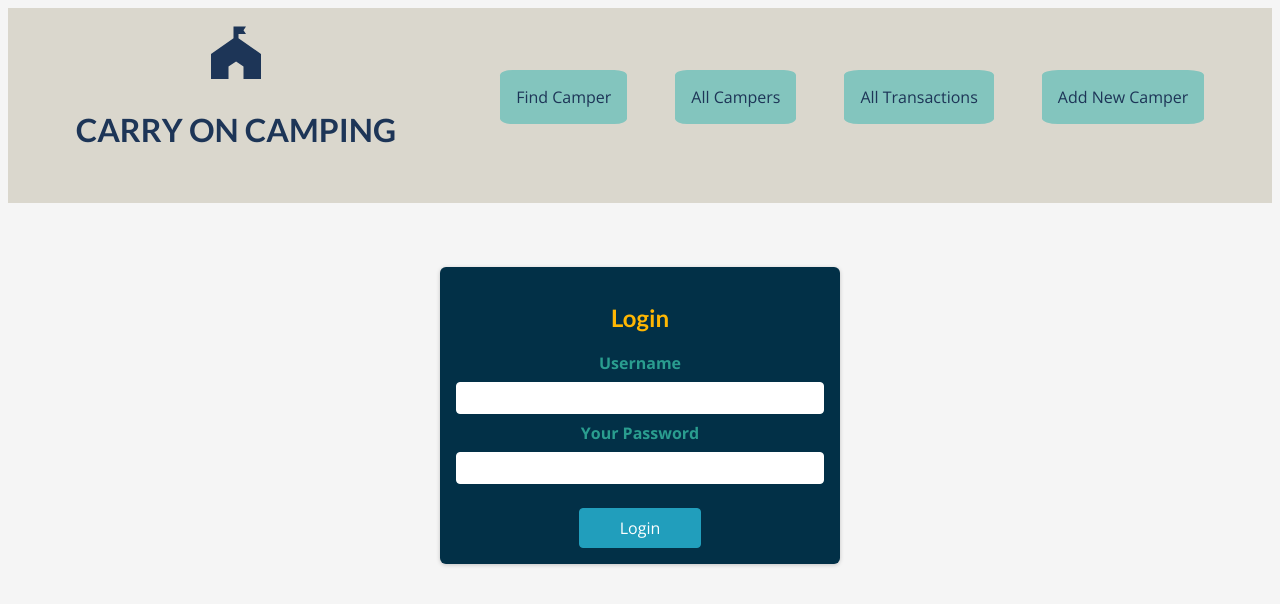
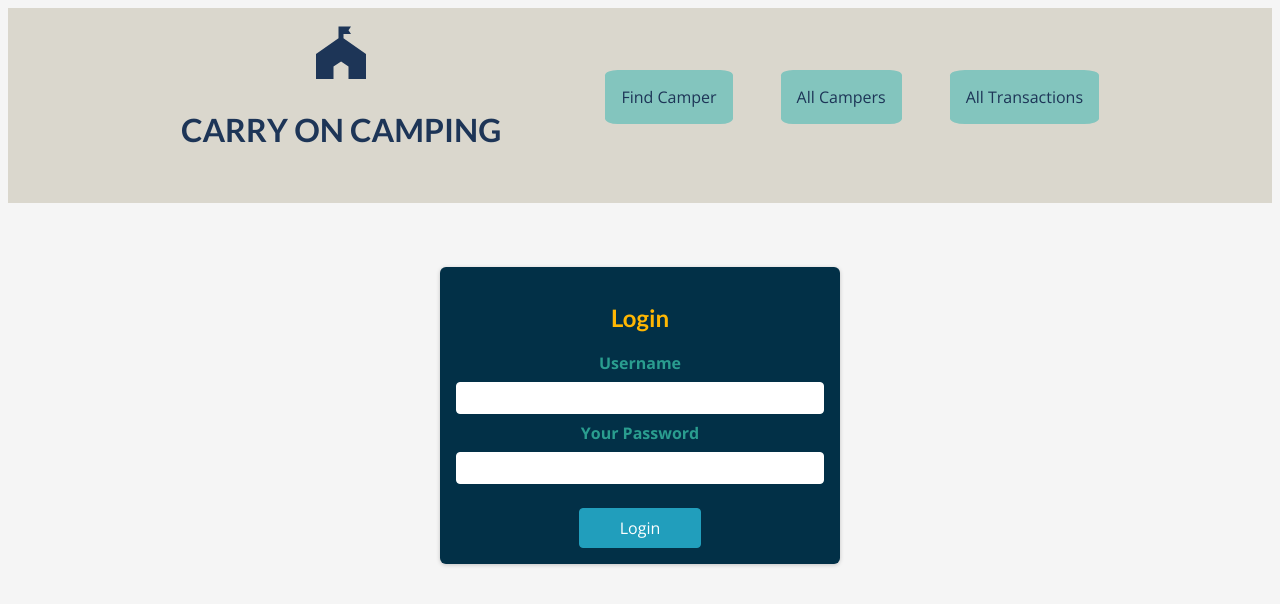
Before and after one commit to RadheyaM/next-camp-bank, a Next.js app: page /auth in a window 1280 px wide. Shown: the top 604 px of the page. Built offline with nearby package versions, Linux system fonts and the light colour scheme; no server answers.

Commit message:
Remove the add camper button

```diff
--- a/src/components/layout/MainNavigation.js
+++ b/src/components/layout/MainNavigation.js
@@ -5,8 +5,7 @@ import { useSession, signOut } from "next-auth/react";
 import { Button } from "@mui/material";
 
 const MainNavigation = () => {
-  const {data: session} = useSession();
-
+  const {status, data: session} = useSession();
   const logoutHandler = () => {
     signOut();
   };
@@ -21,7 +20,6 @@ const MainNavigation = () => {
           </Link>
         </span>
       </div>
-
         <nav>
             <ul className={styles.navLinkBar}>
                   <Link href="/">Find Camper</Link>
@@ -30,9 +28,6 @@ const MainNavigation = () => {
                   </Link>
                   <Link href="/campers/transactions" replace>
                     All Transactions
-                  </Link>
-                  <Link href="/campers/add" replace>
-                    Add New Camper
                   </Link>
             </ul>
           {session && (
@@ -43,10 +38,6 @@ const MainNavigation = () => {
           </div>
           )}
         </nav>
-
-
-
-
     </header>
   );
 };
--- a/src/pages/campers/index.js
+++ b/src/pages/campers/index.js
@@ -27,7 +27,7 @@ const Campers = (props) => {
       },
     }
   );
-  console.log(query.data.data.data);
+  // console.log(query.data.data.data);
   if (status === "authenticated") {
     return (
       <Card>
```
